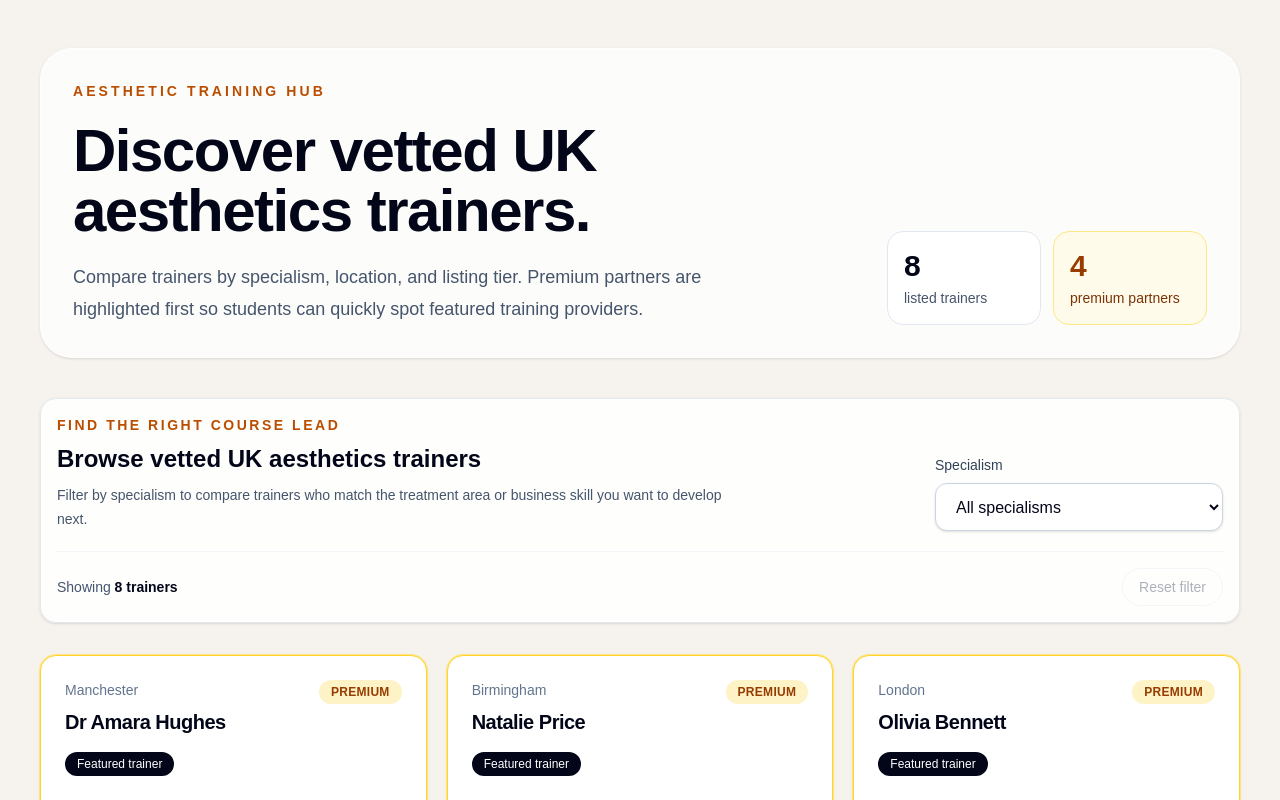
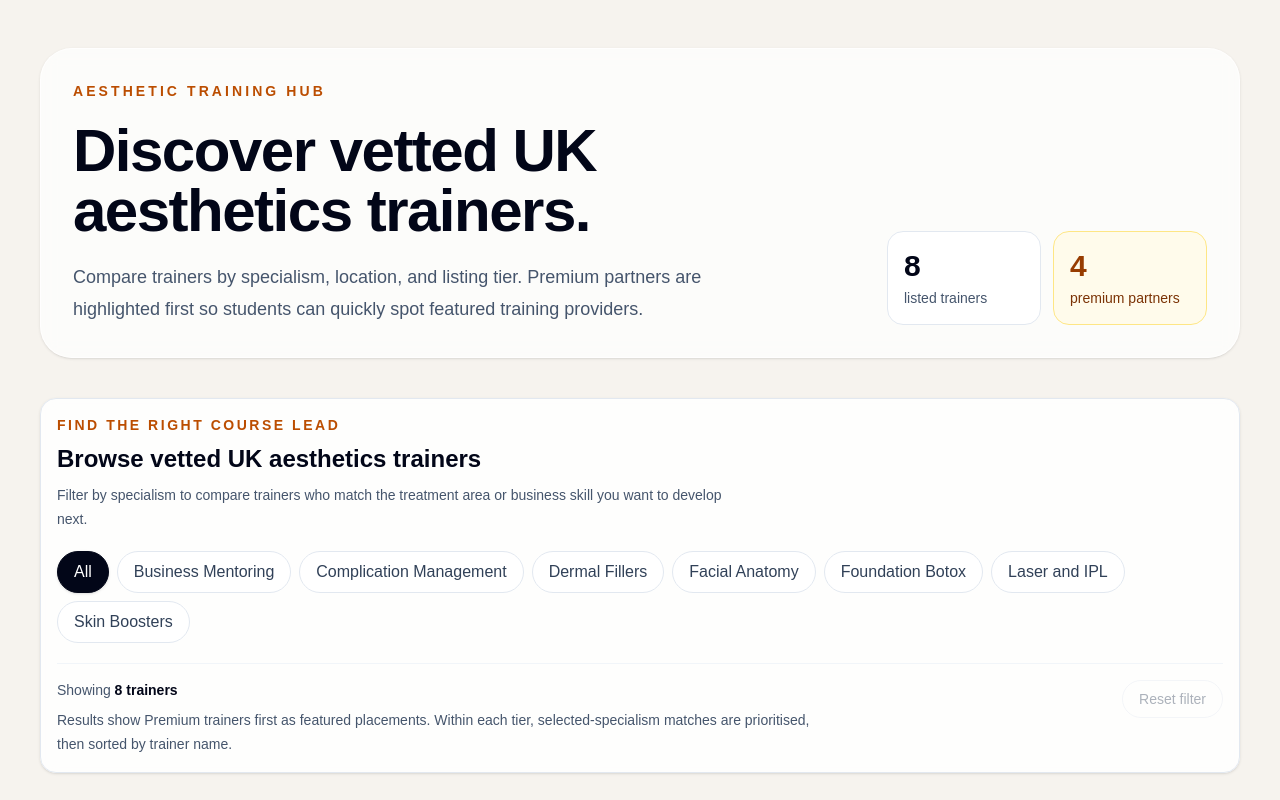
Before and after one commit to ElaiElaiElai1113/AestheticHub, a Next.js app: page / in a window 1280 px wide. Shown: the top 800 px of the page. Built offline with nearby package versions, Linux system fonts and the light colour scheme.

Commit message:
feat: improve directory filtering

```diff
--- a/app/components/practitioner-directory.tsx
+++ b/app/components/practitioner-directory.tsx
@@ -2,14 +2,17 @@
 
 import { useMemo, useState } from "react";
 import { PractitionerCard } from "@/app/components/practitioner-card";
-import type { Practitioner } from "@/app/data/practitioners";
+import {
+  rankPractitionersForSpecialism,
+  type Practitioner,
+} from "@/app/data/practitioners";
 
 type PractitionerDirectoryProps = {
   practitioners: Practitioner[];
   specialisms: string[];
 };
 
-const allSpecialisms = "All specialisms";
+const allSpecialisms = "All";
 
 export function PractitionerDirectory({
   practitioners,
@@ -17,13 +20,19 @@ export function PractitionerDirectory({
 }: PractitionerDirectoryProps) {
   const [selectedSpecialism, setSelectedSpecialism] = useState(allSpecialisms);
 
+  const selectedSpecialismForRanking =
+    selectedSpecialism === allSpecialisms ? null : selectedSpecialism;
+
   const filteredPractitioners = useMemo(() => {
     if (selectedSpecialism === allSpecialisms) {
-      return practitioners;
+      return rankPractitionersForSpecialism(practitioners, null);
     }
 
-    return practitioners.filter((practitioner) =>
+    return rankPractitionersForSpecialism(
+      practitioners.filter((practitioner) =>
         practitioner.specialisms.includes(selectedSpecialism),
+      ),
+      selectedSpecialism,
     );
   }, [practitioners, selectedSpecialism]);
 
@@ -35,7 +44,7 @@ export function PractitionerDirectory({
   return (
     <section aria-labelledby="directory-heading" className="mt-10">
       <div className="rounded-2xl border border-slate-200 bg-white/85 p-4 shadow-sm backdrop-blur">
-        <div className="flex flex-col gap-4 md:flex-row md:items-end md:justify-between">
+        <div className="flex flex-col gap-5">
           <div>
             <p className="text-sm font-semibold uppercase tracking-[0.18em] text-amber-700">
               Find the right course lead
@@ -52,31 +61,47 @@ export function PractitionerDirectory({
             </p>
           </div>
 
-          <label className="flex min-w-full flex-col gap-2 md:min-w-72">
-            <span className="text-sm font-medium text-slate-700">
-              Specialism
-            </span>
-            <select
-              className="h-12 rounded-xl border border-slate-300 bg-white px-4 text-sm font-medium text-slate-950 shadow-sm outline-none transition focus:border-slate-950 focus:ring-4 focus:ring-slate-200"
-              onChange={(event) => setSelectedSpecialism(event.target.value)}
-              value={selectedSpecialism}
+          <div aria-label="Filter by specialism" className="flex flex-wrap gap-2">
+            {[allSpecialisms, ...specialisms].map((specialism) => {
+              const isSelected = selectedSpecialism === specialism;
+
+              return (
+                <button
+                  aria-pressed={isSelected}
+                  className={[
+                    "rounded-full border px-4 py-2 text-sm font-semibold transition focus:outline-none focus:ring-4 focus:ring-slate-200",
+                    isSelected
+                      ? "border-slate-950 bg-slate-950 text-white shadow-sm"
+                      : "border-slate-200 bg-white text-slate-700 hover:border-slate-300 hover:bg-slate-50",
+                  ].join(" ")}
+                  key={specialism}
+                  onClick={() => setSelectedSpecialism(specialism)}
+                  type="button"
                 >
-              <option>{allSpecialisms}</option>
-              {specialisms.map((specialism) => (
-                <option key={specialism}>{specialism}</option>
-              ))}
-            </select>
-          </label>
+                  {specialism}
+                </button>
+              );
+            })}
+          </div>
         </div>
 
-        <div className="mt-5 flex flex-col gap-3 border-t border-slate-100 pt-4 text-sm text-slate-600 sm:flex-row sm:items-center sm:justify-between">
+        <div className="mt-5 grid gap-4 border-t border-slate-100 pt-4 text-sm text-slate-600 lg:grid-cols-[1fr_auto] lg:items-start">
+          <div className="space-y-2">
             <p>
               Showing{" "}
-            <span className="font-semibold text-slate-950">{resultLabel}</span>
+              <span className="font-semibold text-slate-950">
+                {resultLabel}
+              </span>
               {selectedSpecialism === allSpecialisms
                 ? ""
                 : ` for ${selectedSpecialism}`}
             </p>
+            <p className="max-w-3xl leading-6">
+              Results show Premium trainers first as featured placements. Within
+              each tier, selected-specialism matches are prioritised, then
+              sorted by trainer name.
+            </p>
+          </div>
           <button
             className="w-fit rounded-full border border-slate-200 px-4 py-2 font-medium text-slate-700 transition hover:border-slate-300 hover:bg-slate-50 disabled:cursor-not-allowed disabled:opacity-40"
             disabled={selectedSpecialism === allSpecialisms}
@@ -93,6 +118,11 @@ export function PractitionerDirectory({
           {filteredPractitioners.map((practitioner) => (
             <PractitionerCard
               key={practitioner.id}
+              matchesSelectedSpecialism={
+                selectedSpecialismForRanking
+                  ? practitioner.specialisms.includes(selectedSpecialismForRanking)
+                  : false
+              }
               practitioner={practitioner}
             />
           ))}
```
Lines whose indentation alone changed are shown as unchanged.
